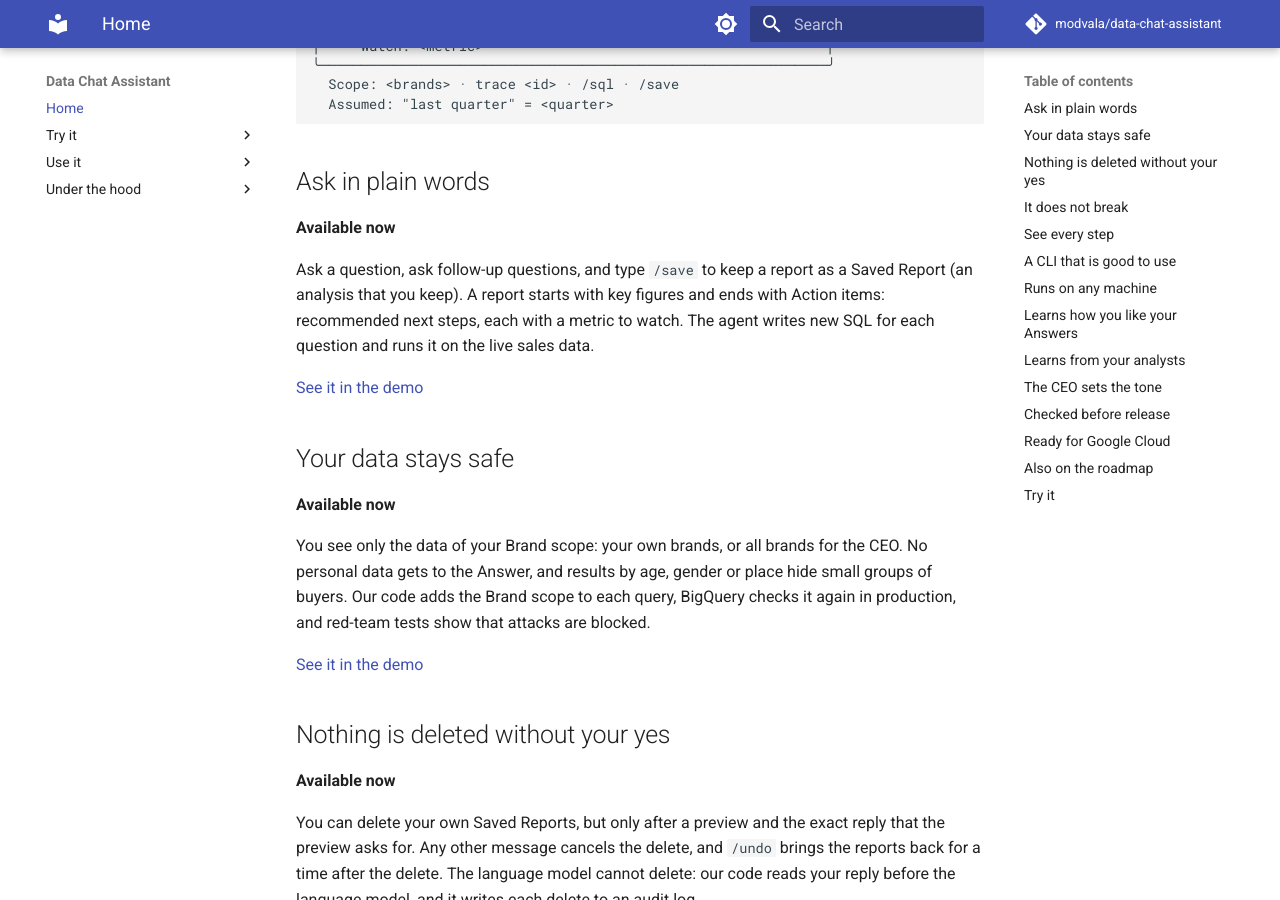
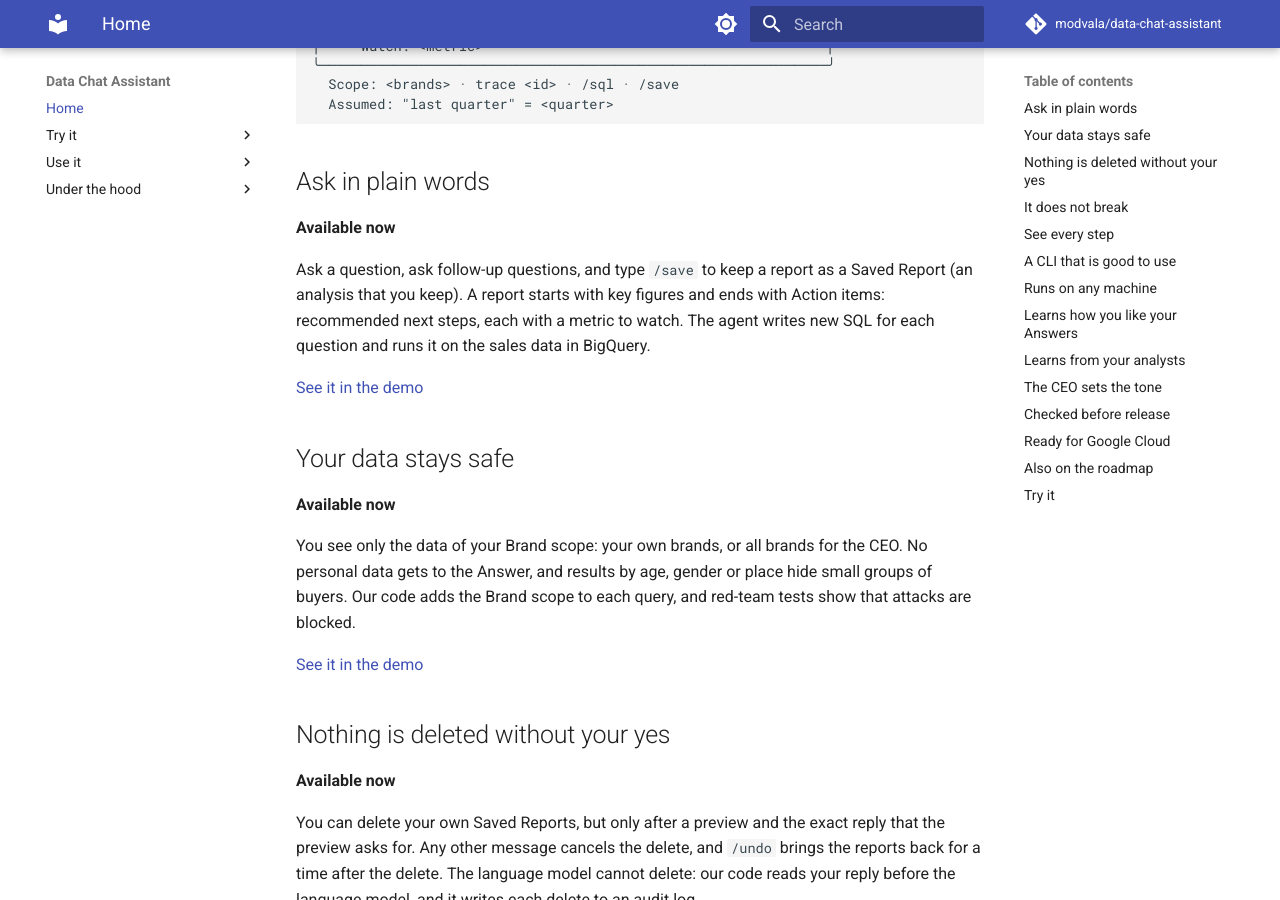
Before and after one commit to modvala/data-chat-assistant, an MkDocs documentation site: the page built from docs/site/index.md, in a window 1280 px wide and 900 px high, scrolled down 575 px. Built offline with MkDocs 1.6.1 and Material for MkDocs 9.7.7, drawn with Linux system fonts in a browser that asks for light colours; comment, search, counter and statistics services are not loaded; some of the changed text lies outside the part shown.

Commit message:
Fix the review findings of the landing page
- Home: the safety section links to the Brand scope demo and makes no
  production claim under "Available now". "Live sales data" is now "the
  sales data in BigQuery". The typo example shows the shape only. The
  roadmap badge is on its own line.
- Executive guide: the production sign-in has no badge, as the skill
  says for the production setup.
- Skill: a change in src/ updates the Home badges, so the source map
  and the sync-check paths include all of src/. The text rule now
  agrees with "We chose X" on Key decisions. The unused cards item and
  a duplicate badge rule are removed.

Refs #52

Co-Authored-By: Claude Opus 5.5 <noreply@anthropic.com>

```diff
--- a/docs/site/index.md
+++ b/docs/site/index.md
@@ -31,7 +31,7 @@ You get an Answer in this shape:
 
 **Available now**
 
-Ask a question, ask follow-up questions, and type `/save` to keep a report as a Saved Report (an analysis that you keep). A report starts with key figures and ends with Action items: recommended next steps, each with a metric to watch. The agent writes new SQL for each question and runs it on the live sales data.
+Ask a question, ask follow-up questions, and type `/save` to keep a report as a Saved Report (an analysis that you keep). A report starts with key figures and ends with Action items: recommended next steps, each with a metric to watch. The agent writes new SQL for each question and runs it on the sales data in BigQuery.
 
 [See it in the demo](demo-tour.md#d1-core-chat-ac-core1)
 
@@ -39,9 +39,9 @@ Ask a question, ask follow-up questions, and type `/save` to keep a report as a
 
 **Available now**
 
-You see only the data of your Brand scope: your own brands, or all brands for the CEO. No personal data gets to the Answer, and results by age, gender or place hide small groups of buyers. Our code adds the Brand scope to each query, BigQuery checks it again in production, and red-team tests show that attacks are blocked.
+You see only the data of your Brand scope: your own brands, or all brands for the CEO. No personal data gets to the Answer, and results by age, gender or place hide small groups of buyers. Our code adds the Brand scope to each query, and red-team tests show that attacks are blocked.
 
-[See it in the demo](demo-tour.md#d2-no-pii-in-the-output-ac-r21)
+[See it in the demo](demo-tour.md#d3-brand-scope-ac-r22)
 
 ## Nothing is deleted without your yes
 
@@ -136,7 +136,9 @@ flowchart TB
 
 ## Also on the roadmap
 
-**Coming next:** the design also has these features.
+**Coming next**
+
+The design also has these features:
 
 - **Metric catalog:** one reviewed definition for each business metric, such as churn.
 - **Result cache:** a repeated query costs less, with a separate cache for each Brand scope.
```
Also changed, not shown: other parts of docs/site/index.md (+1 -1 lines), .claude/skills/sync-simple-docs/PAGES.md (+2 -0 lines), .claude/skills/sync-simple-docs/SKILL.md (+2 -3 lines), docs/site/guide.md (+1 -1 lines), 1 other file.
